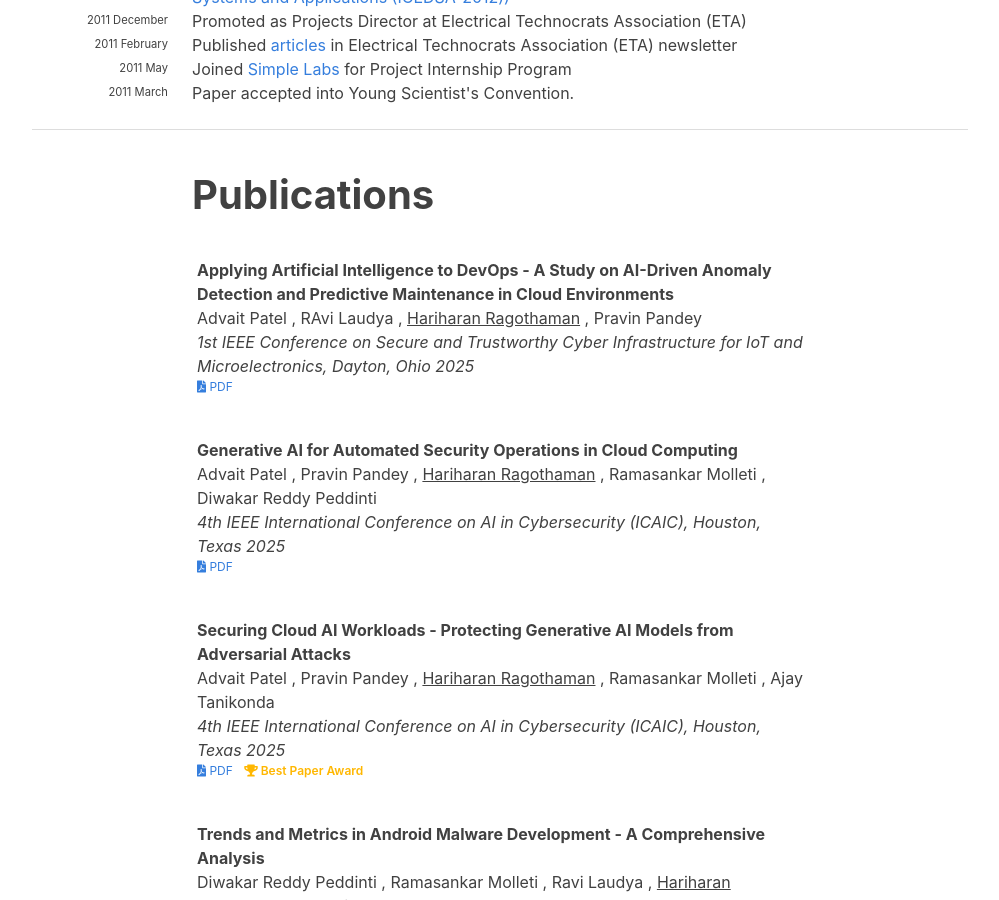
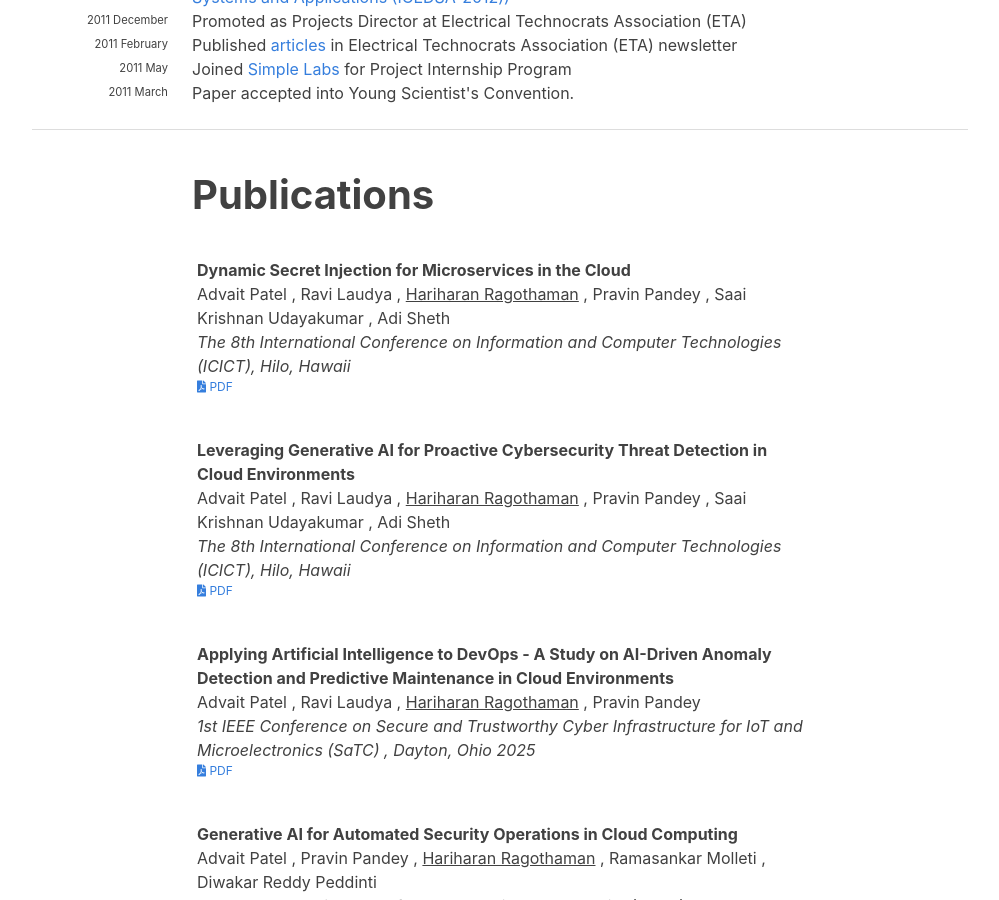
Before and after one commit to hariharanragothaman/hariharanragothaman.github.io, a Jekyll site: the page built from index.md, in a window 1280 px wide and 900 px high, scrolled down 3459 px. Shown: the whole window, without its empty margins (140-1139 px from the left). Built offline with Jekyll 4.4.1, drawn with Linux system fonts in a browser that asks for light colours; nearby versions of some CDN libraries; some web fonts are replaced.

Commit message:
Polishes and Updates

```diff
--- a/_data/publications.yaml
+++ b/_data/publications.yaml
@@ -2,11 +2,37 @@
 - id: anomaly-detection
   authors:
     - Advait Patel
-    - RAvi Laudya
+    - Ravi Laudya
+    - Hariharan Ragothaman
+    - Pravin Pandey
+    - Saai Krishnan Udayakumar
+    - Adi Sheth
+  title: Dynamic Secret Injection for Microservices in the Cloud
+  venue: The 8th International Conference on Information and Computer Technologies (ICICT), Hilo, Hawaii
+  type: conference
+  pdf: https://www.icict.org/
+
+- id: anomaly-detection
+  authors:
+    - Advait Patel
+    - Ravi Laudya
+    - Hariharan Ragothaman
+    - Pravin Pandey
+    - Saai Krishnan Udayakumar
+    - Adi Sheth
+  title: Leveraging Generative AI for Proactive Cybersecurity Threat Detection in Cloud Environments
+  venue: The 8th International Conference on Information and Computer Technologies (ICICT), Hilo, Hawaii
+  type: conference
+  pdf: https://www.icict.org/
+
+- id: anomaly-detection
+  authors:
+    - Advait Patel
+    - Ravi Laudya
     - Hariharan Ragothaman
     - Pravin Pandey
   title: Applying Artificial Intelligence to DevOps - A Study on AI-Driven Anomaly Detection and Predictive Maintenance in Cloud Environments
-  venue: 1st IEEE Conference on Secure and Trustworthy Cyber Infrastructure for IoT and Microelectronics, Dayton, Ohio
+  venue: 1st IEEE Conference on Secure and Trustworthy Cyber Infrastructure for IoT and Microelectronics (SaTC) , Dayton, Ohio
   year: 2025
   type: conference
   pdf: https://satcconf.com/
```
